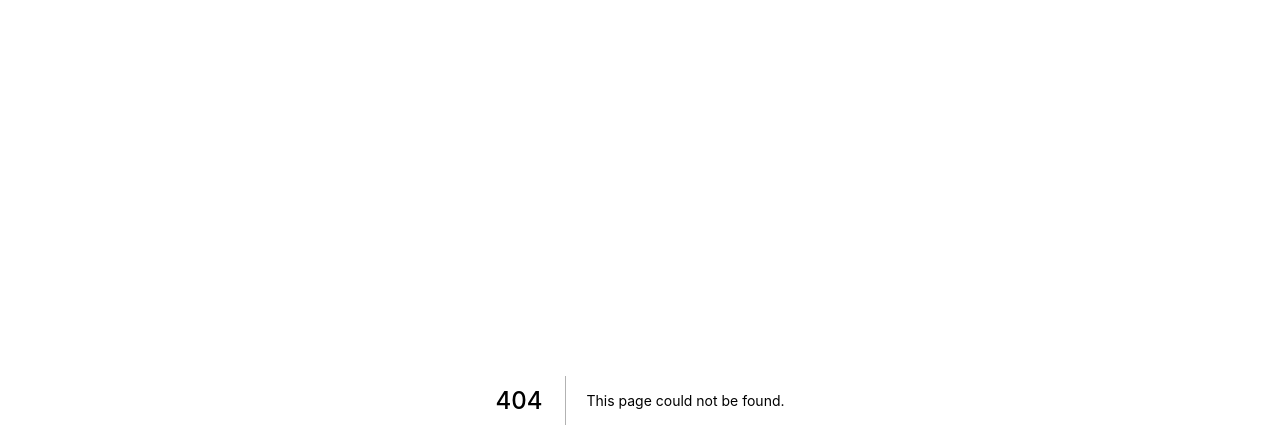
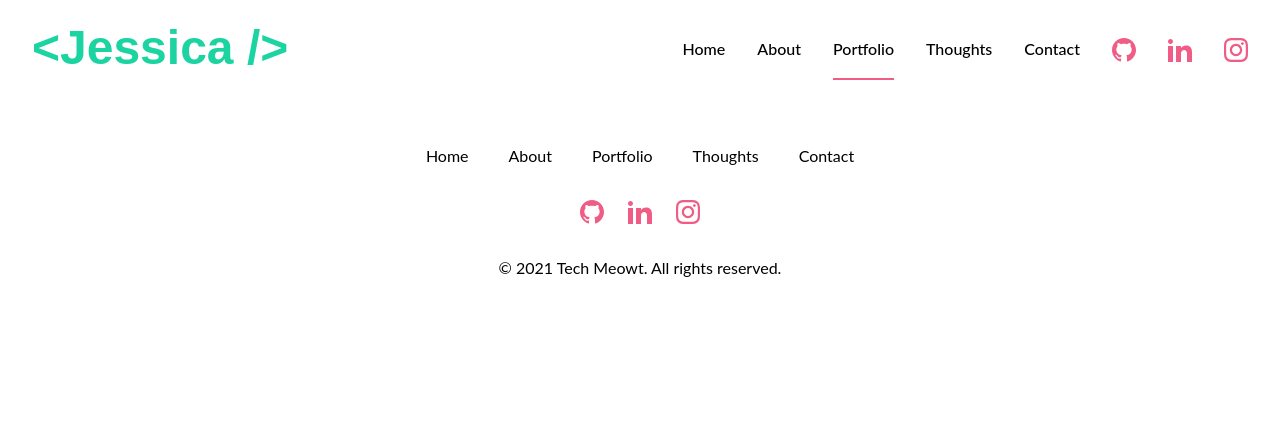
Before and after one commit to jessicagallagher/iamjessg, a Next.js app: page /portfolio in a window 1280 px wide. Before the commit this address had no page. Shown: the top 448 px of the page. Built offline with nearby package versions, Linux system fonts and the light colour scheme.

Commit message:
updated nav and started portfolio landing

```diff
--- a/components/Footer.js
+++ b/components/Footer.js
@@ -4,9 +4,9 @@ import { useState, useEffect } from 'react'
 export default function Footer() {
   const navigation = {
     main: [
-      { name: 'Home', href: '#' },
-      { name: 'Portfolio', href: '#' },
-      { name: 'Resume', href: '#' },
+      { name: 'Home', href: '/' },
+      { name: 'About', href: '/about' },
+      { name: 'Portfolio', href: 'portfolio' },
       { name: 'Thoughts', href: '#' },
       { name: 'Contact', href: '#' },
     ],
--- a/components/NavBar.js
+++ b/components/NavBar.js
@@ -67,8 +67,8 @@ export default function NavBar() {
                     About
                   </a>
                 </Link>
-                <Link href='#'>
-                  <a className='border-transparent text-black-900 hover:border-pink-light inline-flex items-center pt-1 border-b-2 text-md font-medium'>
+                <Link href='/portfolio'>
+                  <a className={router.pathname == '/portfolio' ? 'border-pink-default text-black-900 hover:border-pink-light inline-flex items-center pt-1 border-b-2 text-md font-medium' : 'border-transparent text-black-900 hover:border-pink-light inline-flex items-center pt-1 border-b-2 text-md font-medium'}>
                     Portfolio
                   </a>
                 </Link>
@@ -114,19 +114,19 @@ export default function NavBar() {
           {/* begin mobile menu */}
           <Disclosure.Panel className='sm:hidden'>
             <div className='pt-2 pb-3 space-y-1 ml-3'>
-              <Link href='#'>
-                <a className='border-pink-default text-black-900 block pl-3 pr-4 py-2 border-l-4 text-md font-medium'>
+              <Link href='/'>
+                <a className={router.pathname == '/' ? 'border-pink-default text-black-900 block pl-3 pr-4 py-2 border-l-4 text-md font-medium' : 'border-transparent text-black-900 hover:border-pink-light block pl-3 pr-4 py-2 border-l-4 text-md font-medium'}>
                   Home
                 </a>
               </Link>
-              <Link href='#'>
-                <a className='border-transparent text-black-900 hover:border-pink-light block pl-3 pr-4 py-2 border-l-4 text-md font-medium'>
-                  Portfolio
+              <Link href='/about'>
+                <a className={router.pathname == '/about' ? 'border-pink-default text-black-900 block pl-3 pr-4 py-2 border-l-4 text-md font-medium' : 'border-transparent text-black-900 hover:border-pink-light block pl-3 pr-4 py-2 border-l-4 text-md font-medium'}>
+                  About
                 </a>
               </Link>
-              <Link href='#'>
-                <a className='border-transparent text-black-900 hover:border-pink-light block pl-3 pr-4 py-2 border-l-4 text-md font-medium'>
-                  Resume
+              <Link href='/portfolio'>
+                <a className={router.pathname == '/portfolio' ? 'border-pink-default text-black-900 block pl-3 pr-4 py-2 border-l-4 text-md font-medium' : 'border-transparent text-black-900 hover:border-pink-light block pl-3 pr-4 py-2 border-l-4 text-md font-medium'}>
+                  Portfolio
                 </a>
               </Link>
               <Link href='#'>
--- /dev/null
+++ b/components/Portfolio.js
@@ -0,0 +1,38 @@
+import { useState } from 'react'
+import { useTrail, animated as a } from '@react-spring/web'
+
+const items = ["P", "O", "R", "T", "F", "O", "L", "I", "O"];
+const config = { mass: 5, tension: 2000, friction: 200 };
+
+export default function Portfolio() {
+  const [toggle, set] = useState(true);
+  const trail = useTrail(items.length, {
+    config,
+    opacity: toggle ? 1 : 0,
+    x: toggle ? 0 : 20,
+    height: toggle ? 80 : 0,
+    from: { opacity: 0, x: 20, height: 0 }
+  });
+
+
+
+
+  return (
+    <div className='max-w-full mx-auto px-4 sm:px-6 lg:px-8 mt-4'>
+      <div className='relative w-full h-full overflow-hidden cursor-pointer flex justify-items-center items-center'>
+
+      </div>
+    </div>
+  )
+}
+
+// .trails - main {
+//   position: relative;
+//   width: 100 % ;
+//   height: 100 % ;
+//   overflow: hidden;
+//   cursor: pointer;
+//   display: flex;
+//   justify - content: center;
+//   align - items: center;
+// }
--- /dev/null
+++ b/pages/portfolio.js
@@ -0,0 +1,23 @@
+import Head from 'next/head'
+import NavBar from '../components/NavBar'
+import Portfolio from '../components/Portfolio'
+import Footer from '../components/Footer'
+
+export default function Home() {
+  return (
+    <div>
+      <Head>
+        <title>Jessica Gallagher</title>
+        <meta name="description" content="Jessica Gallagher's Personal Portfolio" />
+        <meta name="keywords" content="HTML, CSS, JavaScript, React, Next, Web Developer, Software Engineer, Tailwind, Brooklyn" />
+        <meta name="author" content="Jessica Gallagher" />
+        <link rel="icon" href="/favicon.ico" />
+      </Head>
+      <main>
+        <NavBar />
+        <Portfolio />
+      </main>
+        <Footer />
+    </div>
+  )
+}
```
Also changed, not shown: 1 other file (tests, documents, lock files or other folders).
